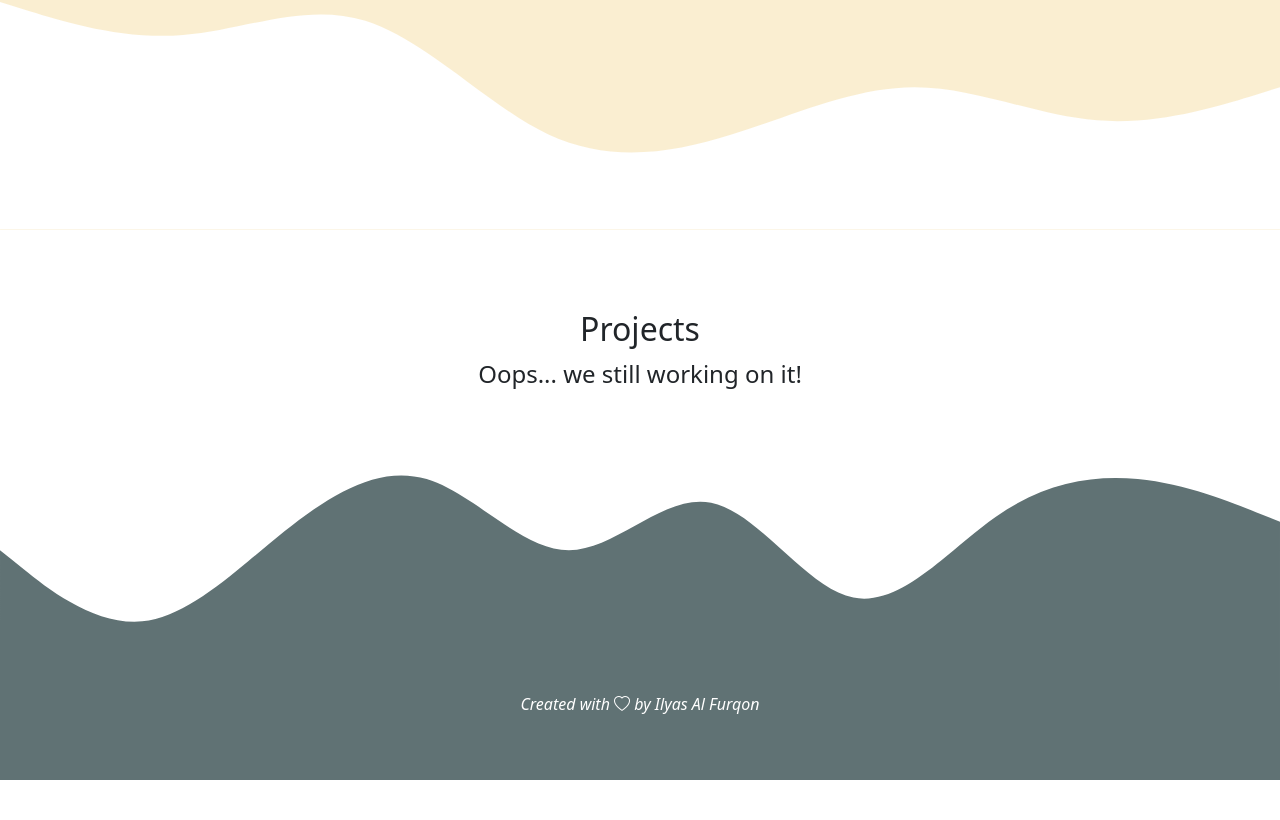
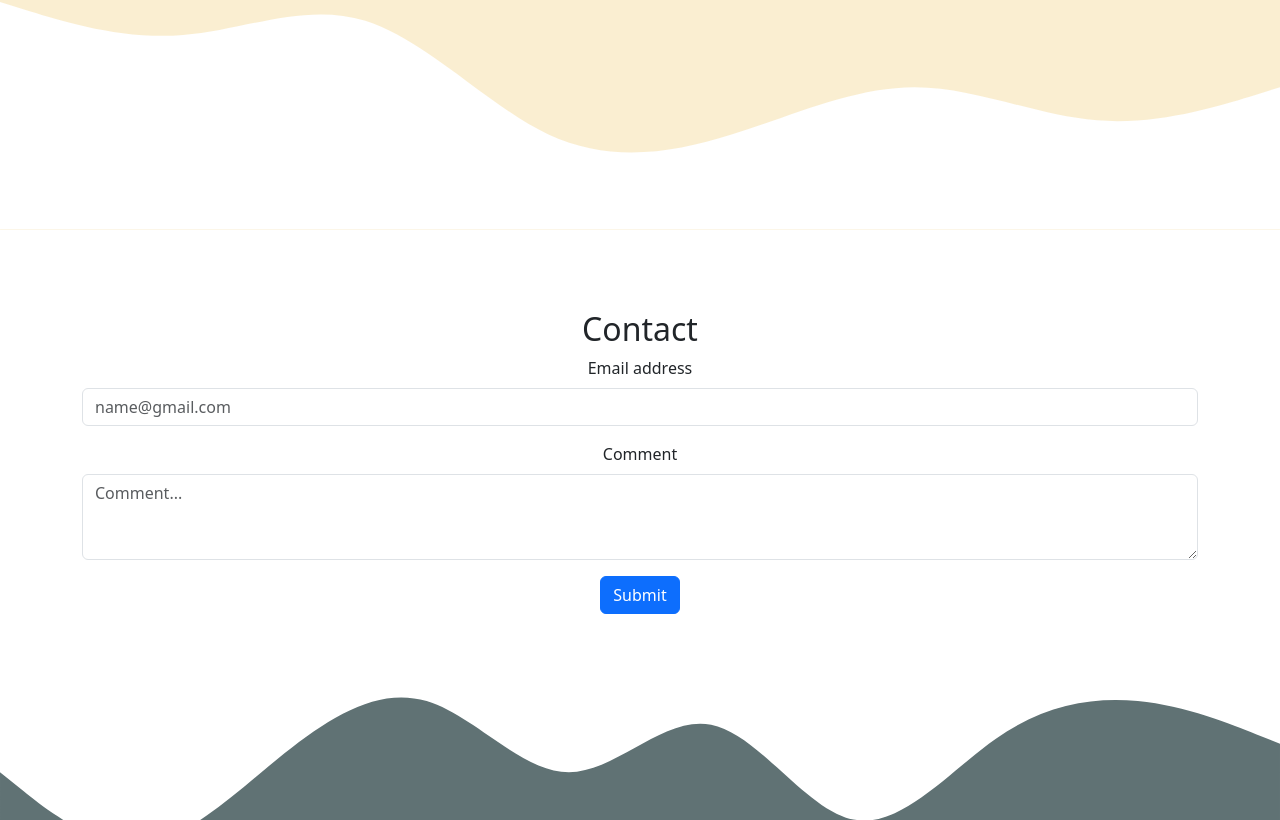
Before and after one commit to Ilyasafn/ilyasafn.github.io, a plain HTML site: page index.html in a window 1280 px wide. Shown: the part 1980-2800 px from the top of the page. Before the commit the page ends 2760 px from the top, so only its background shows below. Drawn offline with nearby package versions, Linux system fonts and the light colour scheme.

Commit message:
mengubah tampilan landing page untuk mengubah bagian contact

```diff
--- a/index.html
+++ b/index.html
@@ -28,7 +28,7 @@
               <a class="nav-link" href="#card">FavGames</a>
             </li>
             <li class="nav-item">
-              <a class="nav-link" href="#project">Projects</a>
+              <a class="nav-link" href="#contact">Contact</a>
             </li>
           </ul>
         </div>
@@ -155,15 +155,28 @@
     </section>
     <!-- CARD END -->
 
-    <!-- PROJECTS -->
-    <section id="project">
+    <!-- Contact -->
+    <div class="container">
+      <section id="contact">
         <div class="text-center mb-3">
           <div class="col">
-          <h2>Projects</h2>
+            <h2>Contact</h2>
           </div>
-        <div class="col fs-4">
-          <p>Oops... we still working on it!</p>
+          <div class="col">
+            <div class="mb-3">
+              <label for="exampleFormControlInput1" class="form-label">Email address</label>
+              <input type="email" class="form-control" id="exampleFormControlInput1" placeholder="name@gmail.com">
             </div>
+            <div class="mb-3">
+              <label for="exampleFormControlTextarea1" class="form-label">Comment</label>
+              <textarea class="form-control" id="exampleFormControlTextarea1" rows="3" placeholder="Comment..."></textarea>
+            </div>
+            <div class="text-center">
+              <button class="btn btn-primary">Submit</button>
+            </div>
+          </div>
+        </div>
+      </section>
     </div>
     <svg xmlns="http://www.w3.org/2000/svg" viewBox="0 0 1440 320">
       <path
@@ -171,8 +184,7 @@
         fill-opacity="1"
         d="M0,160L26.7,181.3C53.3,203,107,245,160,240C213.3,235,267,181,320,138.7C373.3,96,427,64,480,80C533.3,96,587,160,640,160C693.3,160,747,96,800,106.7C853.3,117,907,203,960,213.3C1013.3,224,1067,160,1120,122.7C1173.3,85,1227,75,1280,80C1333.3,85,1387,107,1413,117.3L1440,128L1440,320L1413.3,320C1386.7,320,1333,320,1280,320C1226.7,320,1173,320,1120,320C1066.7,320,1013,320,960,320C906.7,320,853,320,800,320C746.7,320,693,320,640,320C586.7,320,533,320,480,320C426.7,320,373,320,320,320C266.7,320,213,320,160,320C106.7,320,53,320,27,320L0,320Z"></path>
     </svg>
-    </section>
-    <!-- PROJECTS END -->
+    <!-- Contact END -->
 
     <!-- FOOTER -->
     <footer class="text-white pb-5" style="background-color: #607274">
```
Lines whose indentation alone changed are shown as unchanged.
